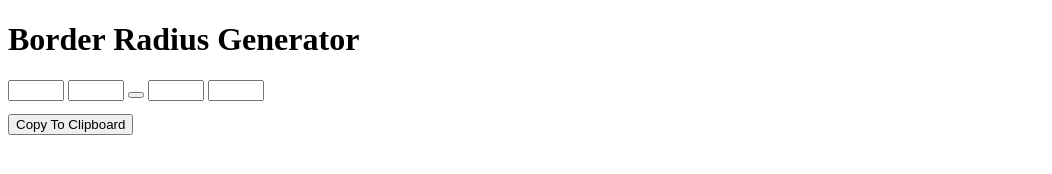
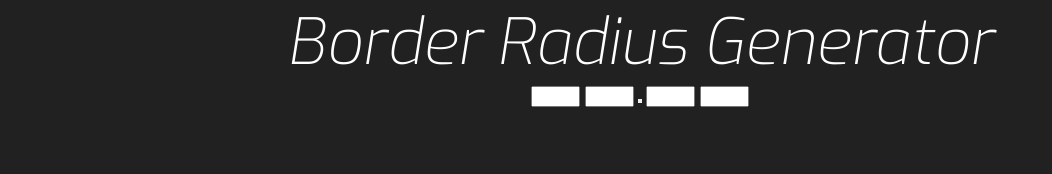
Before and after one commit to VinniFachini/borderRadius-generator, a plain HTML site: page index.html in a window 1280 px wide. Shown: the whole page, without its empty margins (0-1052 px from the left). Drawn offline with Linux system fonts and the light colour scheme.

Commit message:
Style Update

```diff
--- a/css/style.css
+++ b/css/style.css
@@ -0,0 +1,30 @@
+@import url('https://fonts.googleapis.com/css2?family=Exo:ital,wght@0,400;0,500;1,200&display=swap');
+*{
+  margin: 0;
+  padding: 0;
+  box-sizing: border-box;
+  font-family: 'Exo', sans-serif;
+}
+body{
+  background-color: #212121;
+  display: flex;
+  align-items: center;
+  justify-content: center;
+}
+.content-wrapper{
+  display: flex;
+  flex-direction: column;
+  align-items: center;
+}
+.content-wrapper h1{
+  color: white;
+  font-size: 4em;
+  font-weight: 200;
+  font-style: italic;
+}
+section.input-preview{
+  display: flex;
+  max-width: 600px;
+  width: 100vh;
+  justify-content: center;
+}
--- a/index.html
+++ b/index.html
@@ -20,7 +20,7 @@
         <input type="number" name="bottomLeft" id="bottomLeft" min="0" max="50">
       </div><!-- inputs -->
       <div class="previewer">
-        <pre class="copyToClipboard"><button id="copyToClipboard">Copy To Clipboard</button>
+        <!-- <pre class="copyToClipboard"><button id="copyToClipboard">Copy To Clipboard</button> -->
           <code class="cssText"></code>
         </pre>
       </div><!-- previewer -->
```
